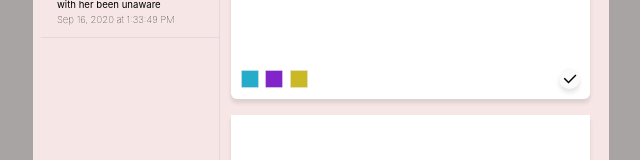
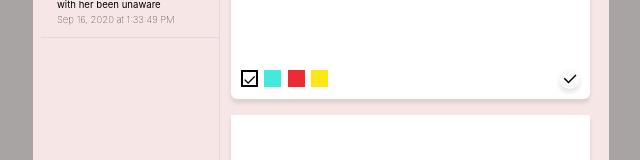
Before and after one commit to Hemsleek/React-Todo, a React (Create React App) app: page / in a window 1280 px wide. Shown: the part 149-309 px from the top of the page, without its empty margins (319-959 px from the left). Built offline with nearby package versions, Linux system fonts and the light colour scheme.

Commit message:
feat: color setting

```diff
--- a/src/App.js
+++ b/src/App.js
@@ -22,7 +22,9 @@ defaultTodos[generateId()] = {
 
     content: "Lorem, ipsum dolor sit amet consectetur adipisicing elit. Ratione id explicabo distinctio quaerat non? Necessitatibus enim vel, ducimus perspiciatis debitis provident alias, aperiam aliquam placeat cumque tempora maxime dignissimos ipsa.",
 
-    created: Date.now()
+    created: Date.now(),
+    color:"white"
+
 }
 const Todos = ({ list, screenhandler }) => {
 
@@ -33,7 +35,7 @@ const Todos = ({ list, screenhandler }) => {
 
                 const todo = list[todoId];
                 return (
-                    <div className="Todo" onClick={() => screenhandler(todo.title, todo.content)} key={todoId}>
+                    <div className="Todo" onClick={() => screenhandler(todo.title, todo.content , todo.color)} key={todoId}>
                         <p>
                             {todo.title}
                         </p>
@@ -105,8 +107,18 @@ const TodoWrapper = ({ todo, screenHandle }) => {
 
 // MAin-content
 const AddTodo = ({ set, todos }) => {
+    const[color , setColor] = useState('white')
 
+    const handleColor = (ev) => {
+
+        Array.from(ev.target.parentNode.childNodes).map(element => element.classList.remove('active'))
+
+        ev.target.classList.add('active')
+
+        setColor(ev.target.getAttribute("name"))
+    }
     const handleSubmit = (ev) => {
+
         ev.preventDefault()
 
         const [title, content] = ev.target;
@@ -116,14 +128,18 @@ const AddTodo = ({ set, todos }) => {
         newNote[generateId()] = {
             title: title.value,
             content: content.value,
-            created: Date.now()
+            created: Date.now(),
+            color
         }
         set({
             ...todos,
             ...newNote
         })
+
         title.value = "";
         content.value = "";
+
+
 
     }
 
@@ -133,15 +149,24 @@ const AddTodo = ({ set, todos }) => {
             <form id="my-form" onSubmit={handleSubmit}>
 
                 <input type="text" placeholder="Title" name="title" required/>
-                <textarea placeholder="Type your note" name="content" required></textarea>
+                <textarea placeholder="Type your note" name="content" required />
             </form>
 
             <div className="DesignSubmit">
 
                 <div className="Colors">
-                    <img src="/vectors/teal.svg" alt="teal" />
-                    <img src="/vectors/purple.svg" alt="yellow" />
-                    <img src="/vectors/yellow.svg" alt="yellow" />
+                    <span className="active" style={{background:"white"}}name="white" onClick={handleColor} >
+
+                    </span>
+
+                    <span  style={{background:"#42EADDFF"}} name="#42EADDFF" onClick={handleColor} >
+                    </span>
+
+                    <span  style={{background:"#ED2B33FF"}} name="#ED2B33FF" onClick={handleColor} >
+                    </span>
+
+                    <span style={{background:"#FEE715FF"}} name="#FEE715FF" onClick={handleColor} >
+                    </span>
                 </div>
                 <button type="submit" form="my-form">
                     <img src="/vectors/tick.svg" alt="tick" />
@@ -159,7 +184,7 @@ const MainContent = ({ set, todos, screen }) => {
     return (
         <div className="MainContent">
             <AddTodo set={set} todos={todos} />
-            <div className="Screen">
+            <div className="Screen" style={{background : screen.color}}>
 
                 <h3 className="Title">
                     {screen.title}
@@ -175,14 +200,15 @@ const MainContent = ({ set, todos, screen }) => {
 export default () => {
 
     const [todos, setTodos] = useState(defaultTodos);
-    const [screen, setScreen] = useState({ title: '', content: '' });
+    const [screen, setScreen] = useState({ title: '', content: '' , color:'white' });
 
-    const handleScreen = (title, content) => {
+    const handleScreen = (title, content,color) => {
         setScreen(
             {
                 ...screen,
                 title,
-                content
+                content,
+                color
             }
         )
     }
--- a/src/App.scss
+++ b/src/App.scss
@@ -149,9 +149,46 @@ $shadow: 0px 4px 4px rgba(0, 0, 0, 0.1);
               display: flex;
               align-items: center;
 
-              img+img{
+              span{
+                width: 17px;
+                height: 17px;
+                display: flex;
+                position: relative;
+
+
+              }
+              span:first-child{
+                border: 1px solid black;
+
+              }
+              span.active:after{
+                display: flex;
+
+                align-items:center;
+                justify-content: center;
+                position: absolute;
+                content: "\2713";
+                width: 100%;
+                height:100%;
+                top: 0;
+                left:0;
+                bottom:0;
+                right:0;
+
+              }
+              span.active{
+
+                border: 2px solid black;
+              }
+              span+span{
                 margin-left: .4rem;
+
               }
+              // span:first-child{
+              //   width: 17px;
+              //   height: 17px;
+              //   background: $white;
+              // }
 
             }
             button{
```
